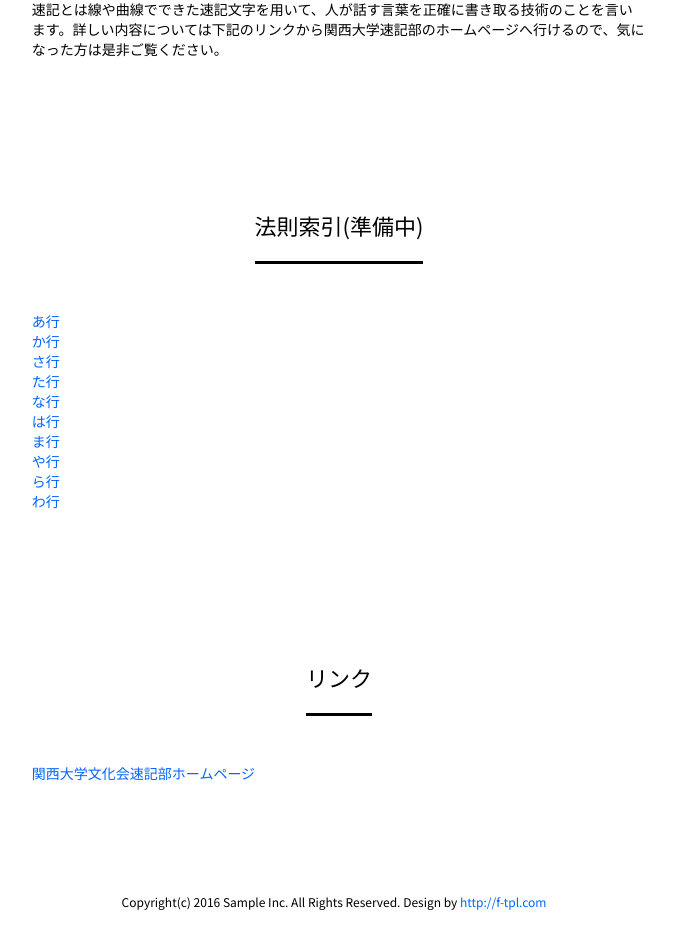
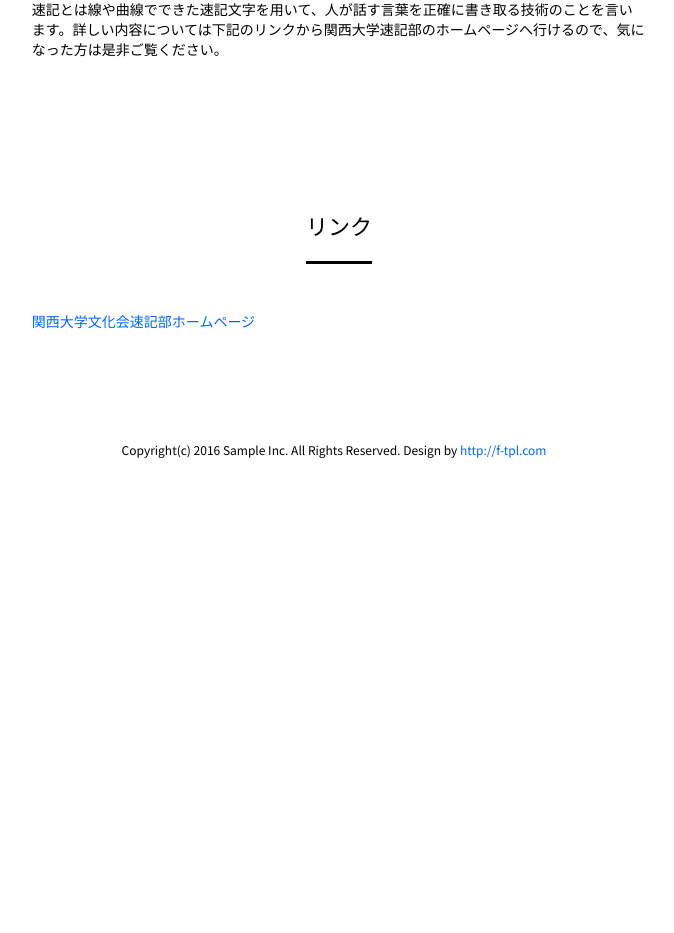
Before and after one commit to blacklysh/sokki_housoku, a Flask app: page / in a window 1280 px wide. Shown: the part 769-1702 px from the top of the page, without its empty margins (173-847 px from the left). After the commit the page ends 1227 px from the top, so only its background shows below. Run offline with Flask 2, Linux system fonts and the light colour scheme; some libraries are stand-ins or nearby versions; some web fonts are replaced.

Commit message:
Update index.html

```diff
--- a/templates/index.html
+++ b/templates/index.html
@@ -60,9 +60,8 @@
 						<ul>
 							<li><a href="#sec01">はじめに</a></li>
 							<li><a href="#sec02">速記とは</a></li>
-							<li><a href="/housoku.html">速記文字一覧</a></li>
 							<li><a href="/search.html">法則検索</a></li>
-							<li><a href="#sec03">法則索引</a></li>
+							<li><a href="#sec04">リンク</a></li>
 							<li><a href="https://twitter.com/kandaisokkibu" target="_blank"><img src="static/images/twitter.png" width="20" height="20" alt="twitter"></a></li>
 						</ul>
 					</div>
@@ -91,25 +90,6 @@
 					速記とは線や曲線でできた速記文字を用いて、人が話す言葉を正確に書き取る技術のことを言います。詳しい内容については下記のリンクから関西大学速記部のホームページへ行けるので、気になった方は是非ご覧ください。
 				</div>
 			</section>
-			<section id="sec03">
-				<header>
-					<h2><span>法則索引(準備中)</span></h2>
-				</header>
-				<div class="innerS3">
-					<ul>
-						<li><a href="/housoku.html">あ行</a></li>
-						<li><a>か行</a></li>
-						<li><a>さ行</a></li>
-						<li><a>た行</a></li>
-						<li><a>な行</a></li>
-						<li><a>は行</a></li>
-						<li><a>ま行</a></li>
-						<li><a>や行</a></li>
-						<li><a>ら行</a></li>
-						<li><a>わ行</a></li>
-					</ul>
-				</div>
-			</section>
 			<section id="sec04">
 				<header>
 					<h2><span>リンク</span></h2>
```
